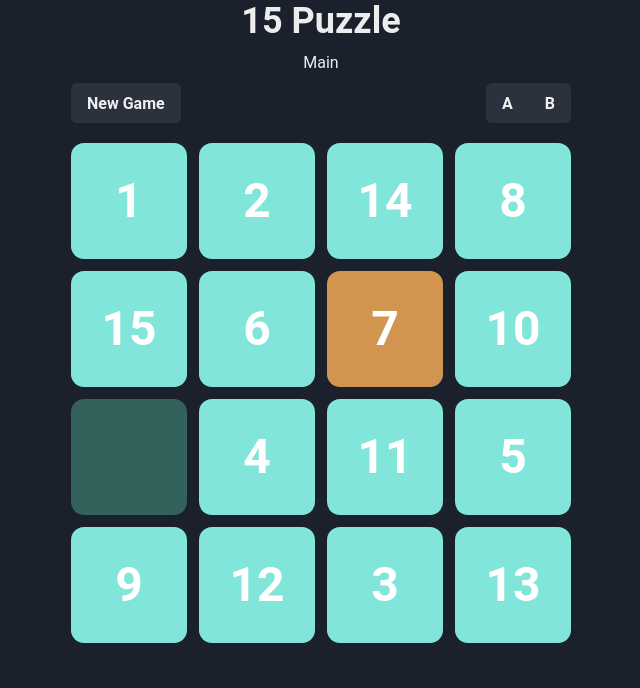
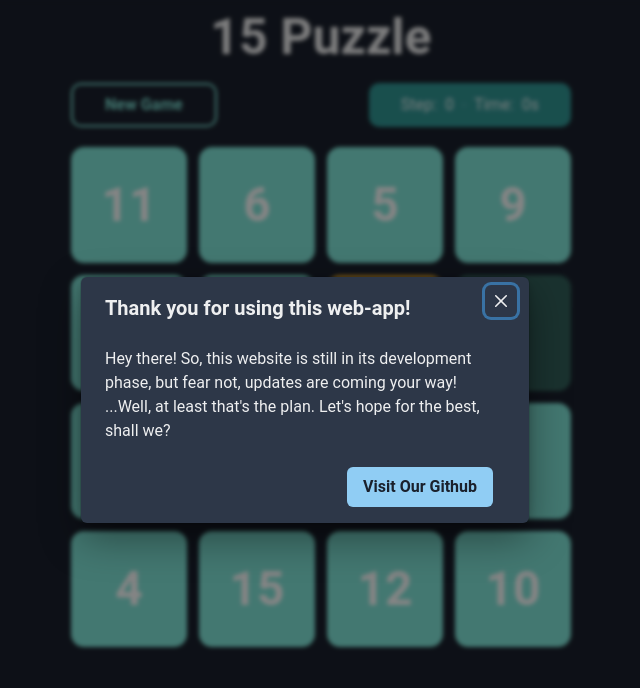
Before and after one commit to farhanfahreezy/15Puzzle, a React (Vite) app: page / in a window 1280 px wide. Shown: the top 688 px of the page, without its empty margins (335-975 px from the left). Built offline with nearby package versions, Linux system fonts and the light colour scheme.

Commit message:
feat : add step, timer, new game, switch tile. winning popup still buggy

```diff
--- a/src/App.tsx
+++ b/src/App.tsx
@@ -1,15 +1,53 @@
 import { useState, useEffect } from "react";
-import { Container, Stack } from "@chakra-ui/react";
+import {
+  Button,
+  Container,
+  Link,
+  Modal,
+  ModalBody,
+  ModalCloseButton,
+  ModalContent,
+  ModalFooter,
+  ModalHeader,
+  ModalOverlay,
+  Stack,
+  useDisclosure,
+} from "@chakra-ui/react";
 import MainWindow from "./component/MainWindow";
 
 function App() {
   const [tileArray, setTileArray] = useState<number[]>(
     Array.from([1, 2, 3, 4, 5, 6, 7, 8, 9, 10, 11, 12, 13, 14, 15, 16])
   );
+  const [numOfClicked, setNumOfClicked] = useState(0);
+  const [timer, setTimer] = useState<number>(0);
+  const [isTimerStarted, setIsTimerStarted] = useState(false);
+  const [isFinished, setIsFinished] = useState(false);
+  const {
+    isOpen: isOpenModal,
+    onOpen: onOpenModal,
+    onClose: onCloseModal,
+  } = useDisclosure();
+
+  useEffect(() => {
+    const intervalId = setInterval(() => {
+      if (isTimerStarted) {
+        setTimer((prevTimer) => prevTimer + 1);
+      }
+    }, 1000);
+
+    return () => {
+      clearInterval(intervalId);
+    };
+  }, [isTimerStarted]);
 
   useEffect(() => {
     randomizeTile();
   }, []);
+
+  useEffect(() => {
+    checkFinished();
+  }, [tileArray]);
 
   function randomizeTile() {
     const shuffledArray = tileArray.slice();
@@ -24,15 +62,74 @@ function App() {
       ];
     }
     setTileArray(shuffledArray);
+    setNumOfClicked(0);
+    setIsTimerStarted(false);
+    setTimer(0);
   }
+
+  const switchTile = (idx: number, numChange: number) => {
+    const newArray = tileArray.slice();
+    [newArray[idx], newArray[idx + numChange]] = [
+      newArray[idx + numChange],
+      newArray[idx],
+    ];
+    setTileArray(newArray);
+    setNumOfClicked(numOfClicked + 1);
+    setIsTimerStarted(true);
+  };
+
+  const checkFinished = () => {
+    let finished = true;
+    tileArray.map((index, number) => {
+      if (index !== number) {
+        finished = false;
+      }
+    });
+    setIsFinished(finished);
+    onOpenModal();
+  };
 
   return (
     <>
       <Stack direction={"row"} h="100vh">
         <Container w="500px" h="100%">
-          <MainWindow tileArray={tileArray} randomizeTile={randomizeTile} />
+          <MainWindow
+            tileArray={tileArray}
+            randomizeTile={randomizeTile}
+            switchTile={switchTile}
+            numOfClicked={numOfClicked}
+            timer={timer}
+          />
         </Container>
       </Stack>
+      <Modal
+        blockScrollOnMount={false}
+        isOpen={isOpenModal}
+        onClose={onCloseModal}
+        isCentered
+      >
+        <ModalOverlay backdropFilter="blur(2px)" />
+        <ModalContent>
+          <ModalHeader>Thank you for using this web-app!</ModalHeader>
+          <ModalCloseButton />
+          <ModalBody>
+            Hey there! So, this website is still in its development phase, but
+            fear not, updates are coming your way! ...Well, at least that's the
+            plan. Let's hope for the best, shall we?
+          </ModalBody>
+
+          <ModalFooter>
+            <Link
+              href="https://github.com/farhanfahreezy/Tubes3_13521058"
+              target="_blank"
+            >
+              <Button colorScheme="blue" mr={3}>
+                Visit Our Github
+              </Button>
+            </Link>
+          </ModalFooter>
+        </ModalContent>
+      </Modal>
     </>
   );
 }
--- a/src/component/MainWindow.tsx
+++ b/src/component/MainWindow.tsx
@@ -1,34 +1,56 @@
 import {
   Button,
-  ButtonGroup,
   HStack,
-  Heading,
   Spacer,
   Text,
   VStack,
+  Divider,
 } from "@chakra-ui/react";
 import TileContainer from "./TileContainer";
 
 interface MWProps {
   tileArray: number[];
   randomizeTile: () => void;
+  switchTile: (idx: number, numChange: number) => void;
+  numOfClicked: number;
+  timer: number;
 }
 
-const MainWindow = ({ tileArray, randomizeTile }: MWProps) => {
+const MainWindow = ({
+  tileArray,
+  randomizeTile,
+  switchTile,
+  numOfClicked,
+  timer,
+}: MWProps) => {
   return (
     <>
       <VStack w="500px" h="100%">
-        <Heading>15 Puzzle</Heading>
-        <Text>Main</Text>
+        <Text fontSize="50px" fontWeight="bold">
+          15 Puzzle
+        </Text>
         <HStack justifyContent="space-between" w="100%" paddingBottom={3}>
-          <Button onClick={randomizeTile}>New Game</Button>
+          <Button
+            onClick={randomizeTile}
+            colorScheme="teal"
+            variant="outline"
+            border="2px"
+            paddingX={8}
+            paddingY={5}
+            borderRadius="10px"
+          >
+            New Game
+          </Button>
           <Spacer />
-          <ButtonGroup isAttached>
-            <Button>A</Button>
-            <Button>B</Button>
-          </ButtonGroup>
+          <HStack bg="teal.500" paddingY={2.5} paddingX={8} borderRadius="10px">
+            <Text>Step:</Text>
+            <Text>{numOfClicked}</Text>
+            <Divider borderWidth={2} color="teal.500" />
+            <Text>Time:</Text>
+            <Text>{timer}s</Text>
+          </HStack>
         </HStack>
-        <TileContainer tileArray={tileArray} />
+        <TileContainer tileArray={tileArray} switchTile={switchTile} />
       </VStack>
     </>
   );
--- a/src/component/Tile.tsx
+++ b/src/component/Tile.tsx
@@ -1,15 +1,23 @@
 import { Button, Text } from "@chakra-ui/react";
 
 interface TileProps {
+  tileIdx: number;
   tileNumber: number;
   isMatched: boolean;
-  isClickable: boolean;
+  moveTo: number;
+  switchTile: (idx: number, numChange: number) => void;
 }
 
-const Tile = ({ tileNumber, isMatched, isClickable }: TileProps) => {
+const Tile = ({
+  tileIdx,
+  tileNumber,
+  isMatched,
+  moveTo,
+  switchTile,
+}: TileProps) => {
   const tileClickedAction = () => {
-    if (isClickable && tileNumber !== 16) {
-      console.log("Diklik");
+    if (moveTo !== 0 && tileNumber !== 16) {
+      switchTile(tileIdx, moveTo);
     }
   };
 
@@ -17,9 +25,8 @@ const Tile = ({ tileNumber, isMatched, isClickable }: TileProps) => {
     <Button
       w="116px"
       h="116px"
-      bg={tileNumber === 16 ? "#33615B" : isMatched ? "#D1954F" : "#81E6D9"}
+      bg={tileNumber === 16 ? "#33615B" : isMatched ? "yellow.500" : "teal.200"}
       _hover={{ filter: "brightness(90%)", transform: "scale(0.98)" }}
-      colorScheme={isMatched ? "#D1954F" : "#4FD1C5"}
       onClick={tileClickedAction}
       borderRadius="13px"
     >
--- a/src/component/TileContainer.tsx
+++ b/src/component/TileContainer.tsx
@@ -3,21 +3,50 @@ import Tile from "./Tile";
 
 interface TCProps {
   tileArray: number[];
+  switchTile: (idx: number, numChange: number) => void;
 }
 
-const TileContainer = ({ tileArray }: TCProps) => {
+const TileContainer = ({ tileArray, switchTile }: TCProps) => {
+  function evaluateClickable(id: number): number {
+    // check left
+    if (id !== 0 && id !== 4 && id !== 8 && id != 12) {
+      if (tileArray[id - 1] === 16) {
+        return -1;
+      }
+    }
+    // check right
+    if (id !== 3 && id !== 7 && id !== 11 && id != 15) {
+      if (tileArray[id + 1] === 16) {
+        return +1;
+      }
+    }
+    // check up
+    if (id > 3) {
+      if (tileArray[id - 4] === 16) {
+        return -4;
+      }
+    } // check bottom
+    if (id < 12) {
+      if (tileArray[id + 4] === 16) {
+        return +4;
+      }
+    }
+    return 0;
+  }
   const row = Array.from([
     0, 1, 2, 3, 4, 5, 6, 7, 8, 9, 10, 11, 12, 13, 14, 15,
   ]);
 
   return (
     <Grid templateColumns="repeat(4, 1fr)" gap="12px">
-      {tileArray.map((idx) => (
+      {row.map((idx) => (
         <GridItem key={idx}>
           <Tile
-            tileNumber={tileArray[idx - 1]}
-            isMatched={tileArray[idx - 1] === idx}
-            isClickable={true}
+            tileIdx={idx}
+            tileNumber={tileArray[idx]}
+            isMatched={tileArray[idx] === idx + 1}
+            moveTo={evaluateClickable(idx)}
+            switchTile={switchTile}
           />
         </GridItem>
       ))}
```
